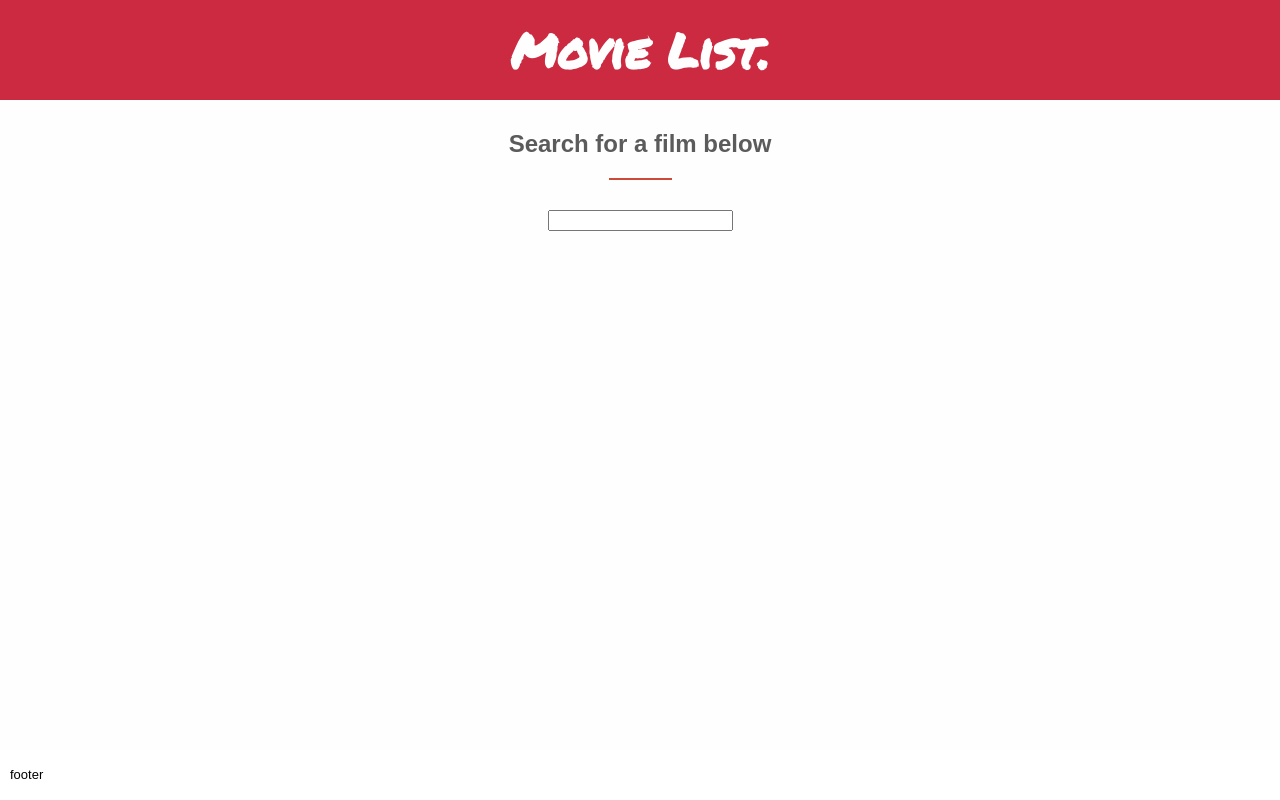
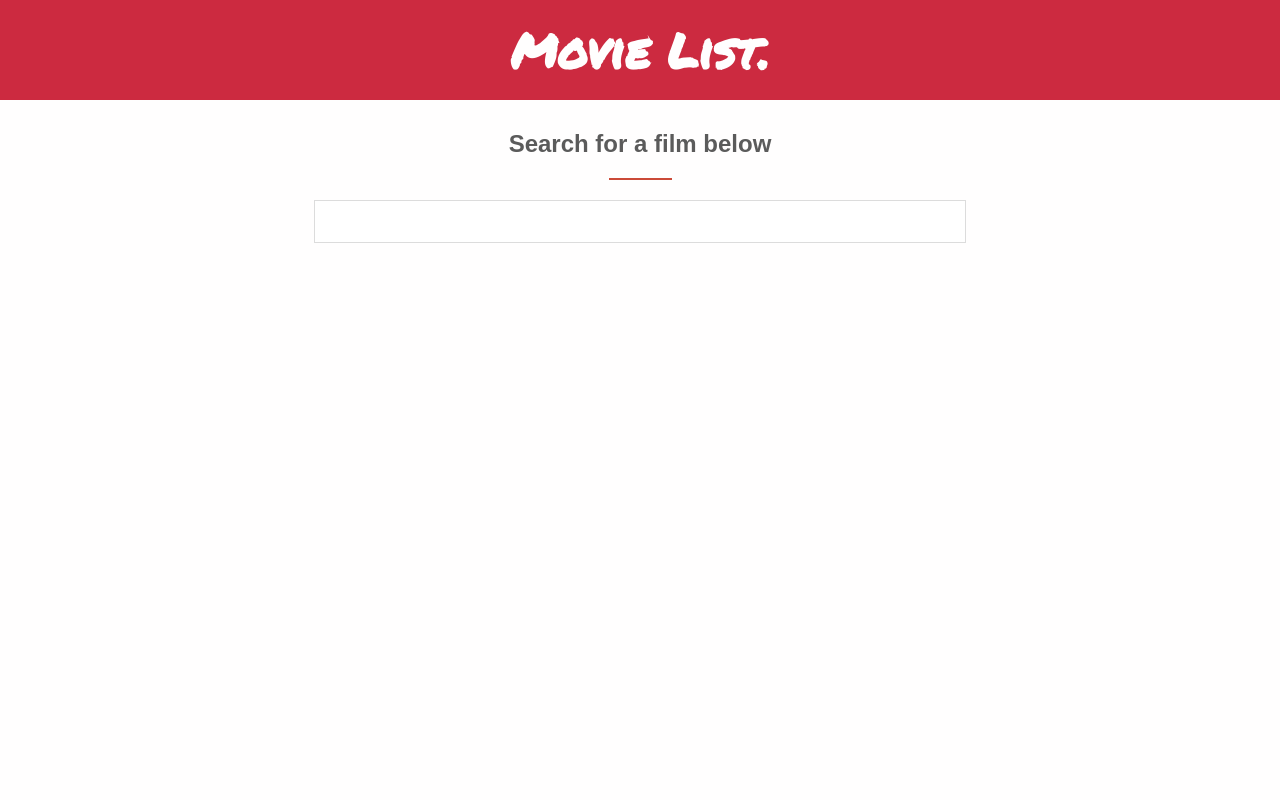
Before and after one commit to will-ockmore/MovieLists, a React app: page / in a window 1280 px wide. Built offline with nearby package versions, Linux system fonts and the light colour scheme.

Commit message:
search styling

```diff
--- a/src/components/App.css
+++ b/src/components/App.css
@@ -10,9 +10,19 @@
   .scroll-x { overflow-x: auto; }
   .scroll-y { overflow-y: auto; }
 
-  .header.row { height: 80px; top: 0; }
-  .body.row { top: 100px; bottom: 50px; }
-  .footer.row { height: 50px; bottom: 0; }
+  .header.row {
+    height: 80px;
+    top: 0;
+  }
+
+  .body.row { top: 100px; bottom: 0px; }
+  // .footer.row { height: 50px; bottom: 0; }
+
+  /* scrollbar rules */
+  ::-webkit-scrollbar {
+    width: 0px;  /* remove scrollbar space */
+    background: transparent;  /* optional: just make scrollbar invisible */
+  }
 
   /* end of screen rules. */
 }
@@ -35,6 +45,9 @@
   color: #fffefe;
 }
 
+.box-shadow {
+}
+
 .App-body {
   background-color: #fffefe;
   color: #5b5b5b;
@@ -49,20 +62,41 @@
   border: 0;
   height: 2px;
   width: 5%;
-  margin-bottom: 30px;
+  margin-bottom: 20px;
   background: #cb4a38;
 }
 
 .App-footer {
   text-align: left;
   padding: 0px 10px;
+  box-shadow: 1px 1px 3px 1px #5b5b5b;
   font-size: small;
   line-height: 50px;
 }
 
-/* @group layout */
+/* @group search-input */
+.search-input input[type="text"] {
+  margin: 0;
+  width: 50%;
+  font-family: sans-serif;
+  font-size: 18px;
+  appearance: none;
+  box-shadow: none;
+  border-radius: none;
+}
 
-/* @end layout */
+.search-input input[type="text"] {
+  padding: 10px;
+  border: solid 1px #dcdcdc;
+  transition: box-shadow 0.3s, border 0.3s;
+}
+.search-input input[type="text"]:focus,
+.search-input input[type="text"].focus {
+  outline: none;
+  border: solid 1px #707070;
+  box-shadow: 0 0 5px 1px #969696;
+}
+/* @end input */
 
 @keyframes App-logo-spin {
   from { transform: rotate(0deg); }
--- a/src/components/App.js
+++ b/src/components/App.js
@@ -14,19 +14,19 @@ class App extends Component {
 
     return (
       <div className="App">
-        <div className="header row App-header">
+        <div className="header row App-header box-shadow">
           <h2>Movie List.</h2>
         </div>
         <div className="body row scroll-y App-body">
           <h2>Search for a film below</h2>
           <hr className="search-break" />
-          <input type="text" value={query} onChange={e => updateQuery(e.target.value)} />
+          <div className="search-input">
+            <input type="text" value={query} onChange={e => updateQuery(e.target.value)} />
+          </div>
+
           {results && results.map(movie =>
               <p className="App-intro">{movie.get('title')}</p>
           )}
-        </div>
-        <div className="footer row App-footer">
-          footer
         </div>
       </div>
     );
```
